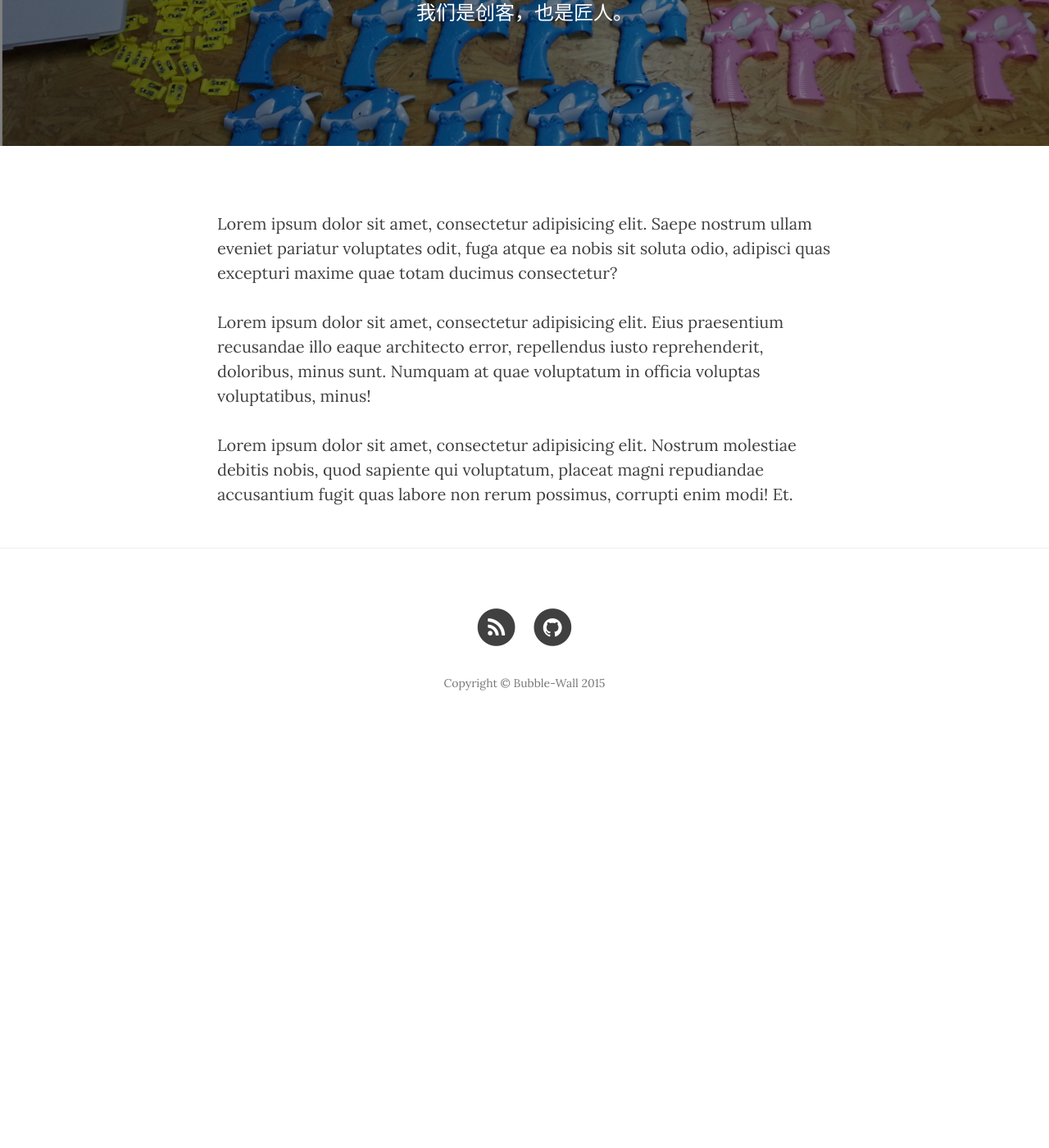
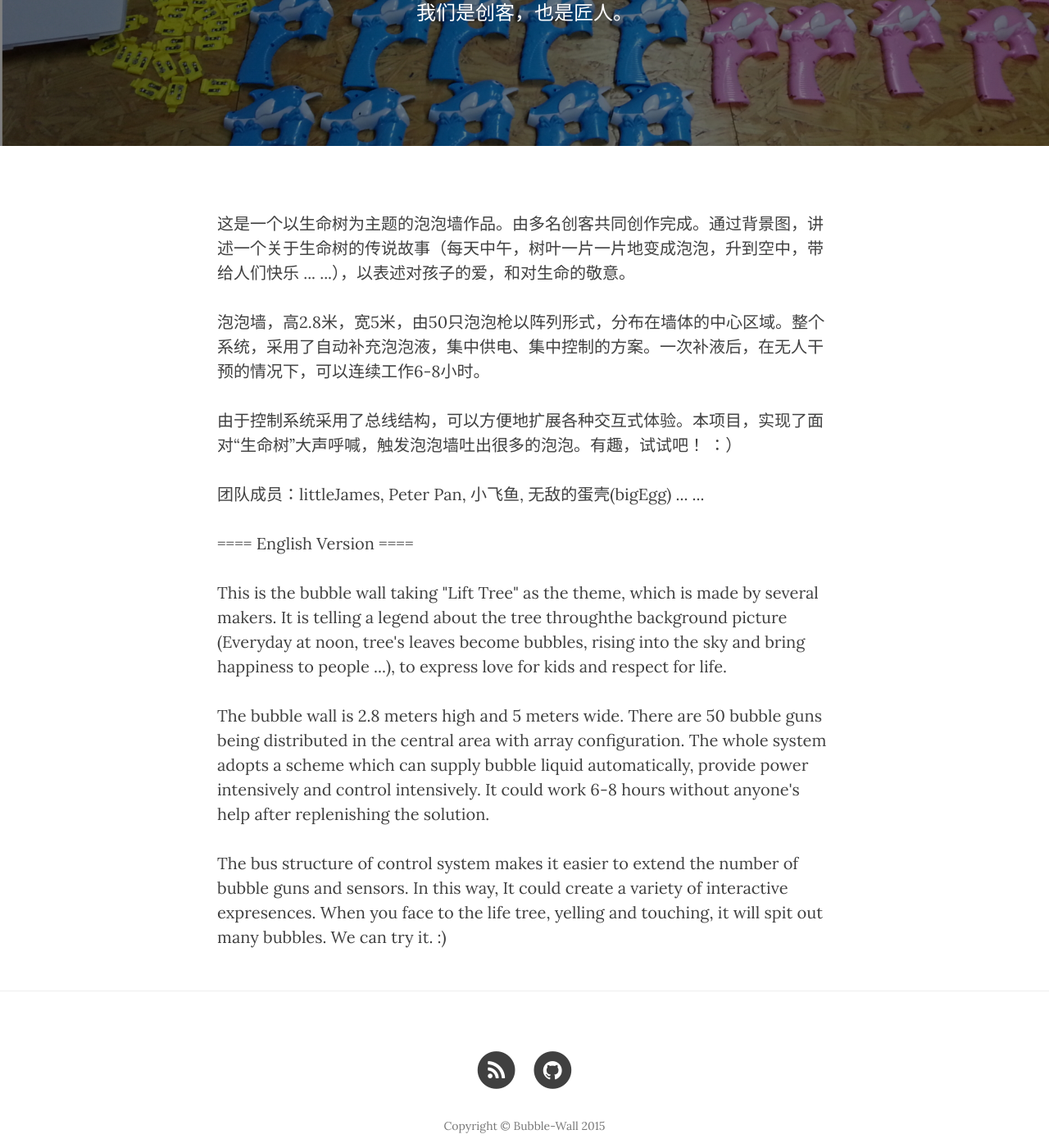
Before and after one commit to littlejames/bubble-wall, a Jekyll site: the page built from about.html, in a window 1280 px wide and 1400 px high, scrolled down 270 px. Shown: the whole window at 82% size. Built offline with Jekyll 4.4.1, drawn with Linux system fonts in a browser that asks for light colours; nearby versions of some CDN libraries; before the commit the page ends 1179 px from its top, so only the background shows below that.

Commit message:
about.html updated

```diff
--- a/about.html
+++ b/about.html
@@ -5,8 +5,29 @@
 header-img: "img/about-bg.jpg"
 ---
 
-<p>Lorem ipsum dolor sit amet, consectetur adipisicing elit. Saepe nostrum ullam eveniet pariatur voluptates odit, fuga atque ea nobis sit soluta odio, adipisci quas excepturi maxime quae totam ducimus consectetur?</p>
+<p>这是一个以生命树为主题的泡泡墙作品。由多名创客共同创作完成。通过背景图，讲述一个关于生命树的传说故事（每天中午，树叶一片一片地变成泡泡，升到空中，带给人们快乐
+... ...），以表述对孩子的爱，和对生命的敬意。</p>
 
-<p>Lorem ipsum dolor sit amet, consectetur adipisicing elit. Eius praesentium recusandae illo eaque architecto error, repellendus iusto reprehenderit, doloribus, minus sunt. Numquam at quae voluptatum in officia voluptas voluptatibus, minus!</p>
+<p>泡泡墙，高2.8米，宽5米，由50只泡泡枪以阵列形式，分布在墙体的中心区域。整个系统，采用了自动补充泡泡液，集中供电、集中控制的方案。一次补液后，在无人干预的情况下，可以连续工作6-8小时。</p>
 
-<p>Lorem ipsum dolor sit amet, consectetur adipisicing elit. Nostrum molestiae debitis nobis, quod sapiente qui voluptatum, placeat magni repudiandae accusantium fugit quas labore non rerum possimus, corrupti enim modi! Et.</p>
+<p>由于控制系统采用了总线结构，可以方便地扩展各种交互式体验。本项目，实现了面对“生命树”大声呼喊，触发泡泡墙吐出很多的泡泡。有趣，试试吧！  ：）</p>
+
+<p>团队成员：littleJames, Peter Pan, 小飞鱼, 无敌的蛋壳(bigEgg) ... ...</p>
+
+
+
+<p>==== English Version ====</p>
+
+<p>This is the bubble wall taking "Lift Tree" as the theme, which is made by several makers. It is
+telling a legend about the tree throughthe background picture (Everyday at noon, tree's leaves
+become bubbles, rising into the sky and bring happiness to people ...), to express love for kids and
+respect for life.</p>
+
+<p>The bubble wall is 2.8 meters high and 5 meters wide. There are 50 bubble guns being distributed
+in the central area with array configuration. The whole system adopts a scheme which can supply
+bubble liquid automatically, provide power intensively and control intensively. It could work 6-8
+hours without anyone's help after replenishing the solution.</p>
+
+<p>The bus structure of control system makes it easier to extend the number of bubble guns and
+sensors. In this way, It could create a variety of interactive expresences. When you face to the
+life tree, yelling and touching, it will spit out many bubbles. We can try it.  :)</p>
--- a/contact.html
+++ b/contact.html
@@ -5,8 +5,8 @@ description: "一起分享制作的乐趣"
 header-img: "img/contact-bg.jpg"
 ---
 
-<p>如果，对我们的项目有兴趣，可以给我们发邮件。我们会在24小时内回复！</p>
-<p>e-mail address: xiaomingsmart@163.com</p>
+<p>有兴趣？ 给我们发邮件吧。我们会在24小时内回复！</p>
+<p>E-mail : <a href="mailto:xiaomingsmart@163.com">xiaomingsmart@163.com</a></p>
 <!-- Contact Form - Enter your email address on line 19 of the mail/contact_me.php file to make this form work. -->
 <!-- WARNING: Some web hosts do not allow emails to be sent through forms to common mail hosts like Gmail or Yahoo. It's recommended that you use a private domain email address! -->
 <!-- NOTE: To use the contact form, your site must be on a live web host with PHP! The form will not work locally! -->
```
Also changed, not shown: 3 other files.
